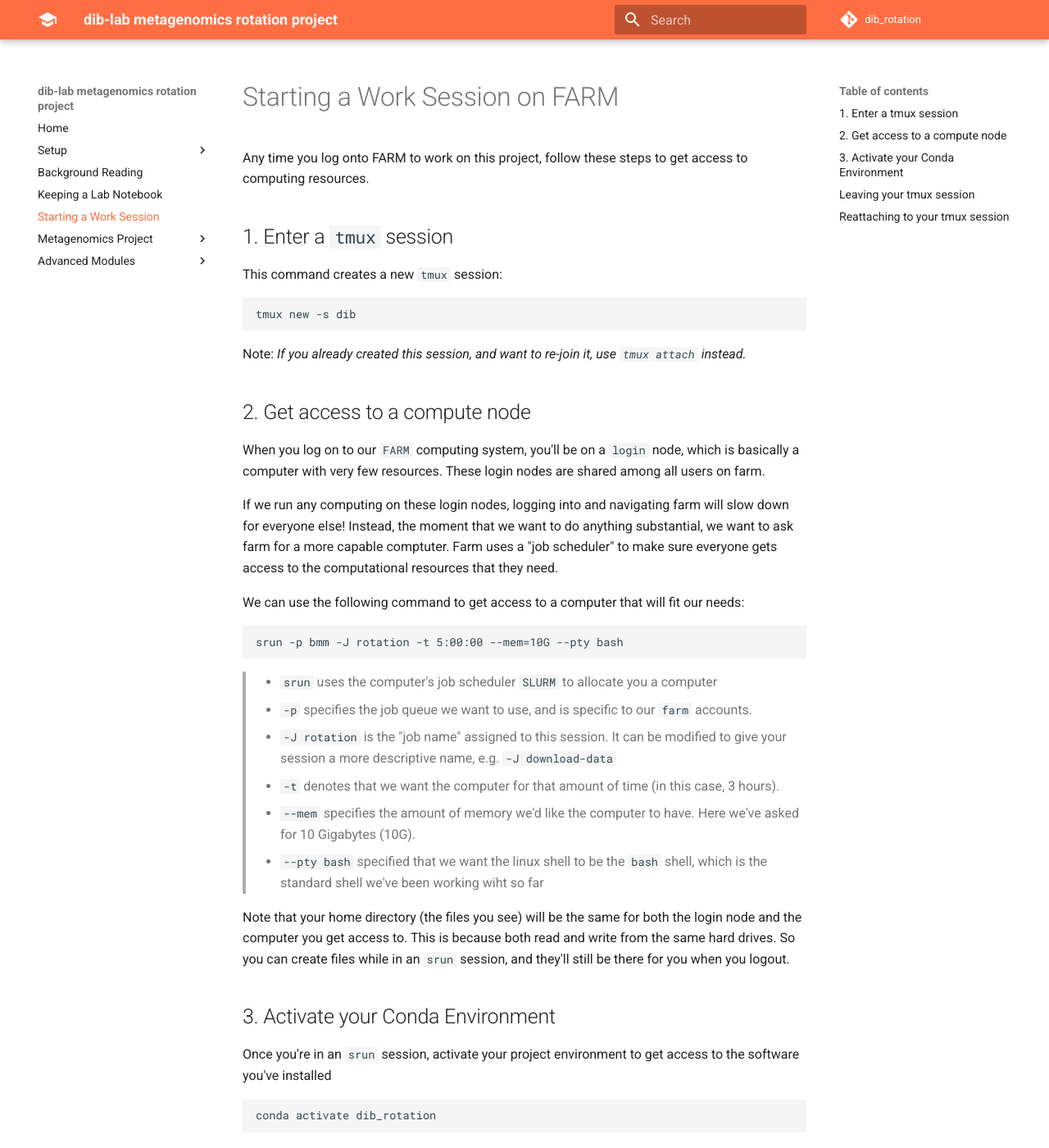
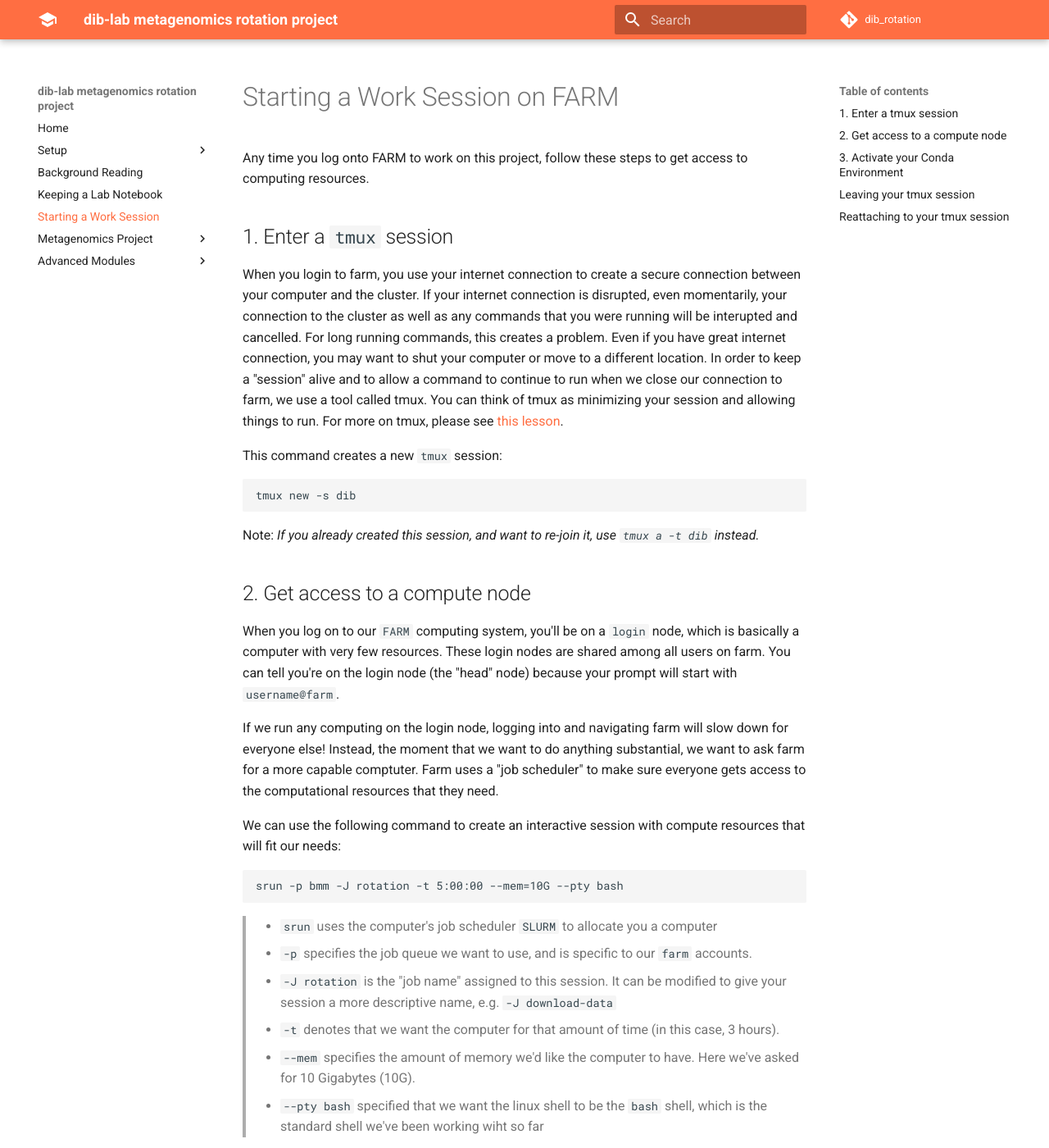
Before and after one commit to dib-lab/dib_rotation, an MkDocs documentation site: the page built from doc/04b_starting_a_work_session.md, in a window 1280 px wide and 1400 px high. Shown: the whole window at 82% size. Built offline with MkDocs 1.6.1 and Material for MkDocs 9.7.7, drawn with Linux system fonts in a browser that asks for light colours; comment, search, counter and statistics services are not loaded; some of the changed text lies outside the part shown.

Commit message:
add backgroun info to tmux

````diff
--- a/doc/04b_starting_a_work_session.md
+++ b/doc/04b_starting_a_work_session.md
@@ -5,19 +5,35 @@
 
 ## 1. Enter a `tmux` session
 
+When you login to farm, you use your internet connection to create a secure connection between your computer and the cluster.
+If your internet connection is disrupted, even momentarily, your connection to the cluster as well as any commands that you were running will be interupted and cancelled.
+For long running commands, this creates a problem.
+Even if you have great internet connection, you may want to shut your computer or move to a different location.
+In order to keep a "session" alive and to allow a command to continue to run when we close our connection to farm, we use a tool called tmux.
+You can think of tmux as minimizing your session and allowing things to run.
+For more on tmux, please see [this lesson](https://datacarpentry.org/cloud-genomics/03-verifying-instance/index.html).
+
 This command creates a new `tmux` session:
+
 ```
 tmux new -s dib
 ```
-Note: *If you already created this session, and want to re-join it, use `tmux attach` instead.*
+
+Note: *If you already created this session, and want to re-join it, use `tmux a -t dib` instead.*
 
 ## 2. Get access to a compute node
 
-When you log on to our `FARM` computing system, you'll be on a `login` node, which is basically a computer with very few resources. These login nodes are shared among all users on farm.
 
-If we run any computing on these login nodes, logging into and navigating farm will slow down for everyone else! Instead, the moment that we want to do anything substantial, we want to ask farm for a more capable comptuter. Farm uses a "job scheduler" to make sure everyone gets access to the computational resources that they need.
+When you log on to our `FARM` computing system, you'll be on a `login` node, which is basically a computer with very few resources.
+These login nodes are shared among all users on farm.
+You can tell you're on the login node (the "head" node) because your prompt will start with `username@farm`.
 
-We can use the following command to get access to a computer that will fit our needs:
+If we run any computing on the login node, logging into and navigating farm will slow down for everyone else!
+Instead, the moment that we want to do anything substantial, we want to ask farm for a more capable comptuter.
+Farm uses a "job scheduler" to make sure everyone gets access to the computational resources that they need.
+
+We can use the following command to create an interactive session with compute resources that will fit our needs:
+
 ```
 srun -p bmm -J rotation -t 5:00:00 --mem=10G --pty bash
 ```
@@ -29,8 +45,11 @@
 > - `--mem` specifies the amount of memory we'd like the computer to have. Here we've asked for 10 Gigabytes (10G).
 > - `--pty bash` specified that we want the linux shell to be the `bash` shell, which is the standard shell we've been working wiht so far
 
+After running this command, you'll see that your prompt changes from `usernames@farm` to `username@bm1` or some other number.
 
-Note that your home directory (the files you see) will be the same for both the login node and the computer you get access to. This is because both read and write from the same hard drives. So you can create files while in an `srun` session, and they'll still be there for you when you logout.
+Note that your home directory (the files you see) will be the same for both the login node and the computer you get access to.
+This is because both read and write from the same hard drives.
+This means you can create files while in an `srun` session, and they'll still be there for you when you logout.
 
 ## 3. Activate your Conda Environment
 
````
